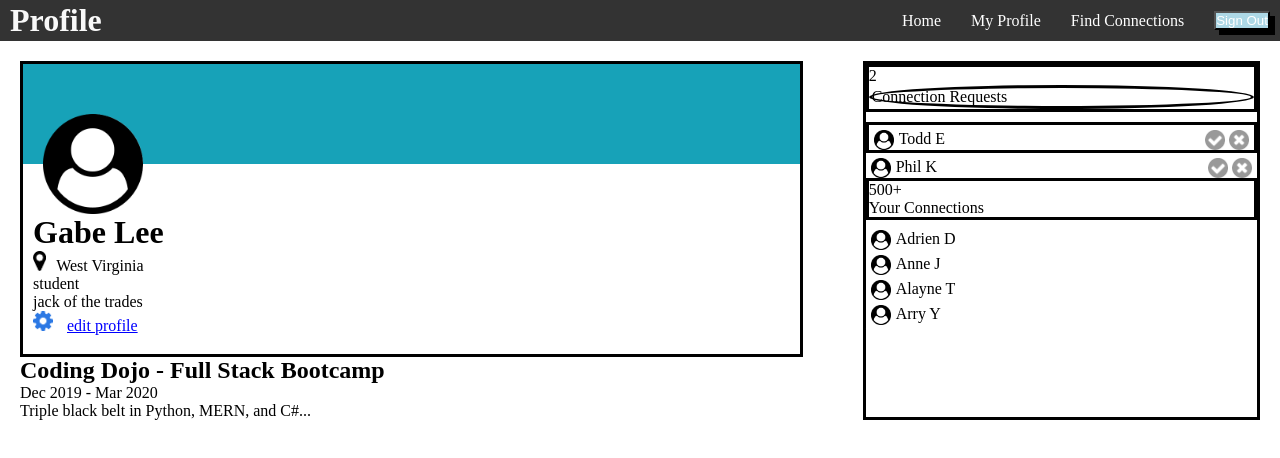
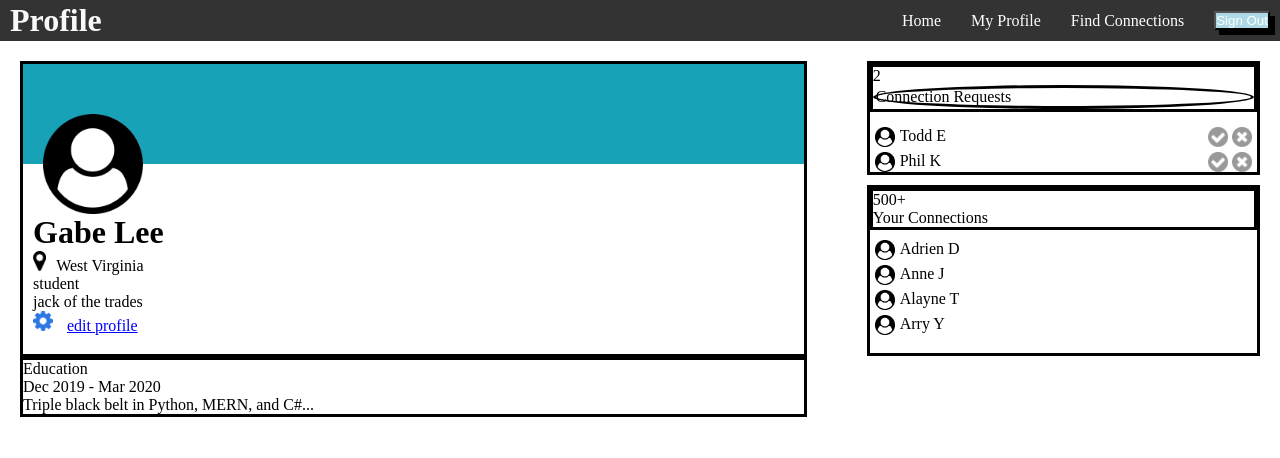
Before and after one commit to GabrielLee252/profile_page2, a plain HTML site: page index.html in a window 1280 px wide. Drawn offline with Linux system fonts and the light colour scheme.

Commit message:
got all the boxes

```diff
--- a/index.html
+++ b/index.html
@@ -44,14 +44,17 @@
                 </div>
             </div>
             <div class="edu">
-                <h2>Coding Dojo - Full Stack Bootcamp</h2>
+                <div class="edu-head">
+                    <div class="education">Education</div>
                         <p>Dec 2019 - Mar 2020</p>
                         <p>Triple black belt in Python, MERN, and C#...</p>
+                </div>
             </div>
         </div>
         <!-- --------------------------------------end column 1------------------------------------------------------------ -->
         <!-- -------------------------------------column 2 start----------------------------------------------------------- -->
         <div class="col2">
+            <div class="box1">
                 <div class="col2-head">
                     <div class="two">2</div>
                     <div class="conn">Connection Requests</div>
@@ -76,7 +79,10 @@
                         <img src="static/close-circle.png" alt="x icon" class="user-col2">
                     </div>
                 </div>
+            </div>
+
             <div class="connect">
+                <div class="box2">
                     <div class="col2-head">
                         <div class="five">500+</div>
                         <div class="conn2">Your Connections</div>
@@ -107,6 +113,7 @@
             </div>
         </div>
     </div>
+    </div>
 </body>
 
 </html>
--- a/style.css
+++ b/style.css
@@ -105,14 +105,26 @@ a {
     justify-content: space-between;
 }
 
+.edu{
+    border: solid;
+
+}
+
 
 .col2{
     flex: 1;
+}
+
+.box1{
     border: solid black;
+    margin-bottom: 10px;
+}
+.box2{
+    border: solid black;
+    margin-bottom: 10px;
 }
 
 .col2-head{
-    border: solid black;
     margin-bottom: 10px;
 }
 
@@ -125,7 +137,7 @@ a {
 }
 
 .todd {
-    border: solid black;
+    /* border: solid black; */
     display: flex;
     justify-content: space-between;
 }
```
Lines whose indentation alone changed are shown as unchanged.
